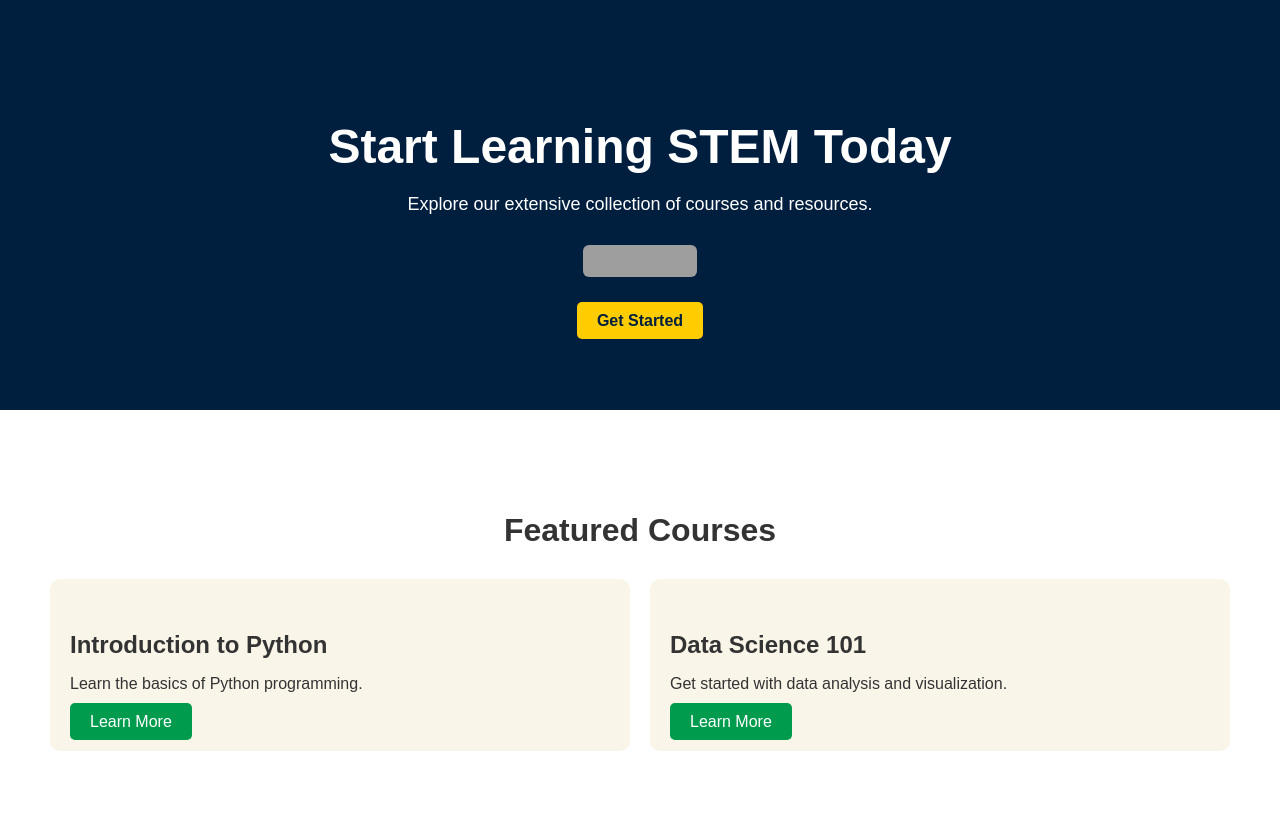
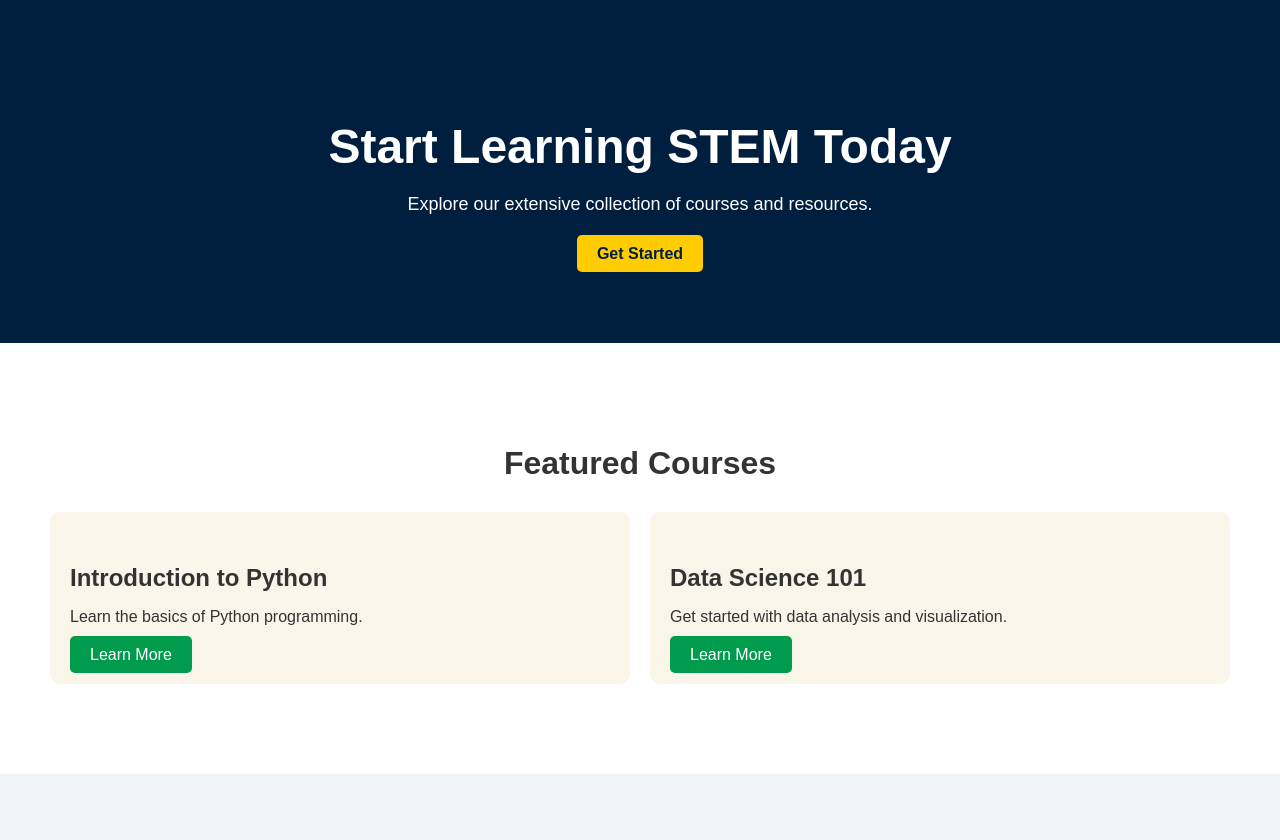
Before and after one commit to swalehmwadime/STEM-eLearning, a Flask app: page / in a window 1280 px wide. Shown: the part 168-1008 px from the top of the page. Run offline with Flask 2, Linux system fonts and the light colour scheme; grey boxes are pictures that could not be loaded.

Commit message:
Update index.html

```diff
--- a/app/templates/index.html
+++ b/app/templates/index.html
@@ -31,7 +31,6 @@
                 <div class="hero-content">
                     <h2>Start Learning STEM Today</h2>
                     <p>Explore our extensive collection of courses and resources.</p>
-                    <p><iframe src="https://github.com/sponsors/swalehmwadime/button" title="Sponsor swalehmwadime" height="32" width="114" style="border: 0; border-radius: 6px;"></iframe></p>
                     <a href="{{ url_for('courses') }}" class="btn-primary">Get Started</a>
                 </div>
             </div>
```
